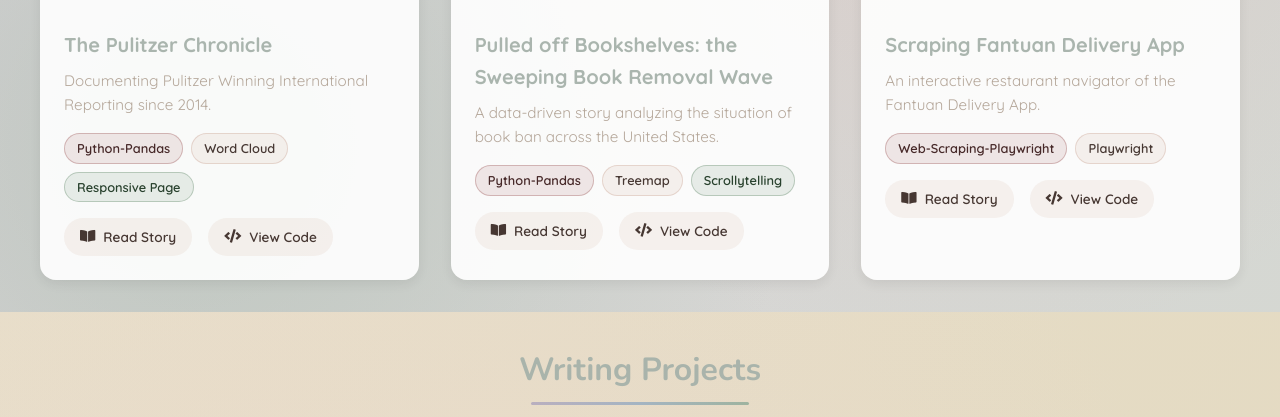
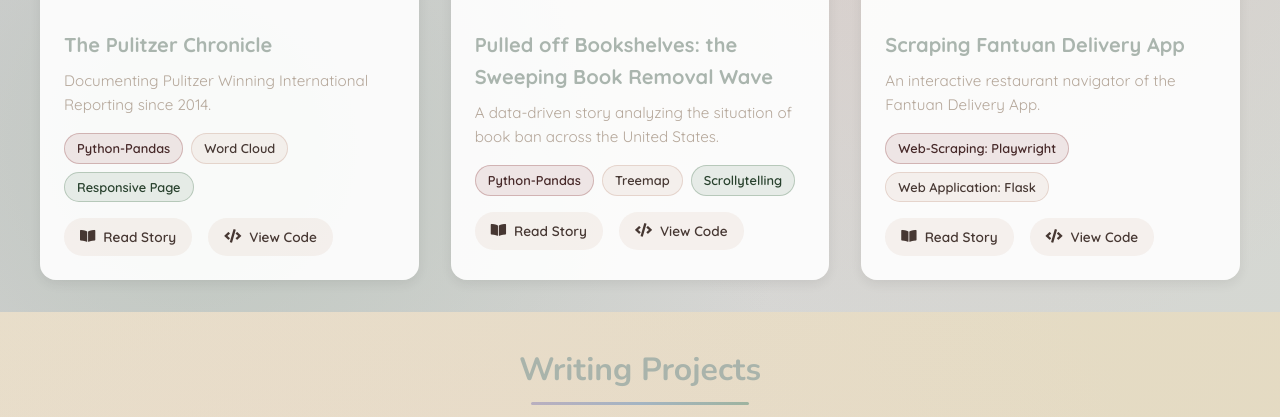
Before and after one commit to shuoshuobar/Portfolio, a plain HTML site: page index.html in a window 1280 px wide. Shown: the part 1004-1421 px from the top of the page. Drawn offline with nearby package versions, Linux system fonts and the light colour scheme.

Commit message:
Update index.html

```diff
--- a/index.html
+++ b/index.html
@@ -804,8 +804,8 @@
                 <h3 class="project-title">Scraping Fantuan Delivery App</h3>
                 <p class="project-description">An interactive restaurant navigator of the Fantuan Delivery App.</p>
                 <div class="project-tags">
-                    <span class="project-tag">Web-Scraping-Playwright</span>
-                    <span class="project-tag">Playwright</span>
+                    <span class="project-tag">Web-Scraping: Playwright</span>
+                    <span class="project-tag">Web Application: Flask</span>
                 </div>
                 <div class="project-links">
                     <a href="https://final-project-m6rs.onrender.com/fantuan" target="_blank" class="project-link">
```
